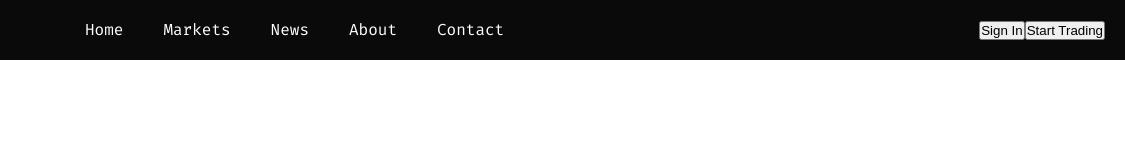
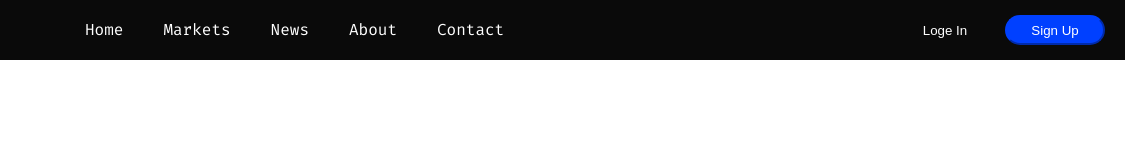
Before and after one commit to dudemaz/frontend-practice, a website built with Vite: page index.html in a window 1280 px wide. Shown: the full height of the page, 155-1280 px from the left. Built offline with nearby package versions, Linux system fonts and the light colour scheme; files whose address does not match are found by name.

Commit message:
style: button-font

```diff
--- a/index.html
+++ b/index.html
@@ -27,8 +27,8 @@
         </nav>
 
         <div class="profile-section" id="profile-section">
-          <button id="login-button">Sign In</button>
-          <button class="btn btn-primary">Start Trading</button>
+          <button id="login-button">Loge In</button>
+          <button id="btn-primary">Sign Up</button>
         </div>
       </header>
     </div>
--- a/src/styles/base/variables.css
+++ b/src/styles/base/variables.css
@@ -2,7 +2,8 @@
   /* Цвета состояния фона */
   --bg-main: #0a0a0a;
   --bg-block: #050510;
-  --bg-button: #7454f7;
+  --bg-button: #6746ea;
+  --bg-but: #0040ff;
 
   /* Цвета для текстов */
   --text-main: #fff;
@@ -12,8 +13,8 @@
   --border-muted: #8b8da1;
 
   /* Радиусы */
-  --radius-item: 5px;
-  --radius-items: 15px;
+  --radius-item: 25px;
+  --radius-items: 5px;
 
   /* цвет при навидении */
   --hover-main: #d2c6c6;
--- a/src/styles/components/header.css
+++ b/src/styles/components/header.css
@@ -35,6 +35,24 @@
   display: flex;
   margin-left: auto;
   align-items: center;
+  gap: 20px;
+}
+
+#login-button {
+  width: 80px;
+  background-color: var(--bg-main);
+  border: none;
+  color: var(--text-main);
+  height: 40px;
+}
+
+#btn-primary {
+  color: var(--text-main);
+  background-color: var(--bg-but);
+  border-color: var(--bg-but);
+  width: 100px;
+  border-radius: var(--radius-item);
+  height: 30px;
 }
 
 .item-nav::after {
```
